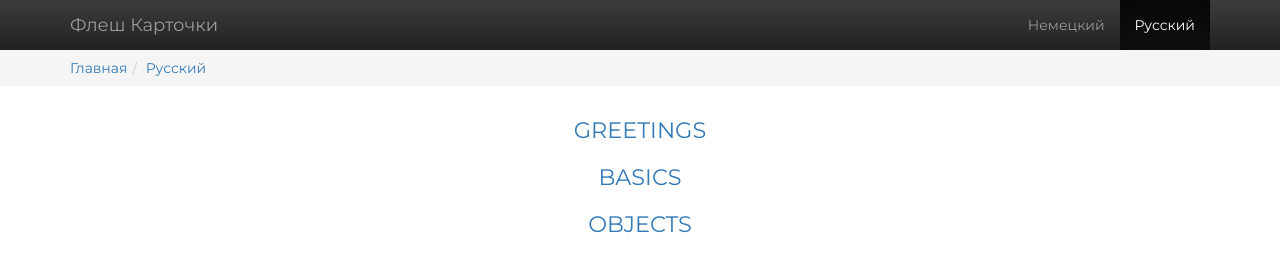
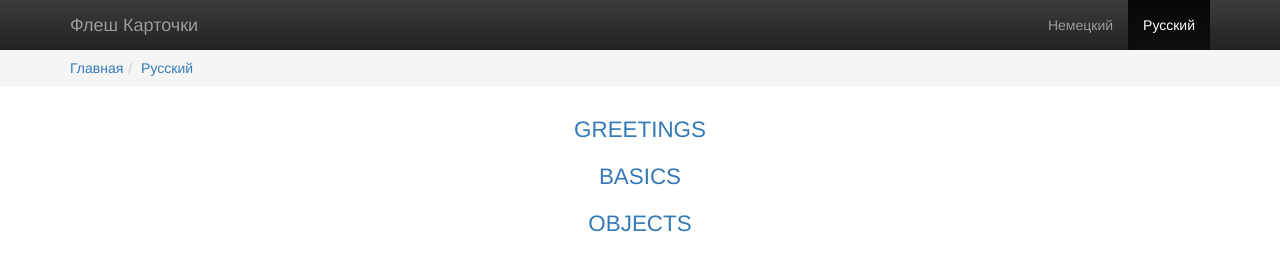
Before and after one commit to dankreiger/lernkarten, a React app: page /russian in a window 1280 px wide. Built offline with nearby package versions, Linux system fonts and the light colour scheme.

Commit message:
Try a new font and use vocab via props instead of state

```diff
--- a/src/components/Flashcard/Flashcard.js
+++ b/src/components/Flashcard/Flashcard.js
@@ -6,7 +6,6 @@ class Flashcard extends Component {
   constructor(props){
     super(props);
     this.state = {
-      vocabulary: props.words,
       currentCard: 0,
       flipped: false
     }
@@ -19,10 +18,12 @@ class Flashcard extends Component {
   }
 
   render() {
-    const {vocabulary, currentCard, flipped} = this.state;
+    const {currentCard, flipped} = this.state;
+    const {words} = this.props;
+
     return (
       <div className={ classNames('Flashcard', {'front': !flipped, 'back': flipped, 'flipped': flipped}) } onClick={this.flipCard}>
-        <p className="lead">{flipped ? vocabulary[currentCard].translation : vocabulary[currentCard].word}</p>
+        <p className="lead">{flipped ? words[currentCard].translation : words[currentCard].word}</p>
       </div>
     )
   }
--- a/src/index.scss
+++ b/src/index.scss
@@ -1,8 +1,8 @@
 // Roboto font
-@import url('https://fonts.googleapis.com/css?family=Montserrat');
+// @import url('https://fonts.googleapis.com/css?family=Montserrat');
 
 * {
-  font-family: 'Montserrat', "Helvetica Neue", Helvetica, Arial, sans-serif;
+  font-family:  "Helvetica Cyrillic", Helvetica, Arial, sans-serif;
   box-sizing: border-box;
   &:before, &:after {
     box-sizing: border-box;
```
Also changed, not shown: src/index.css.
